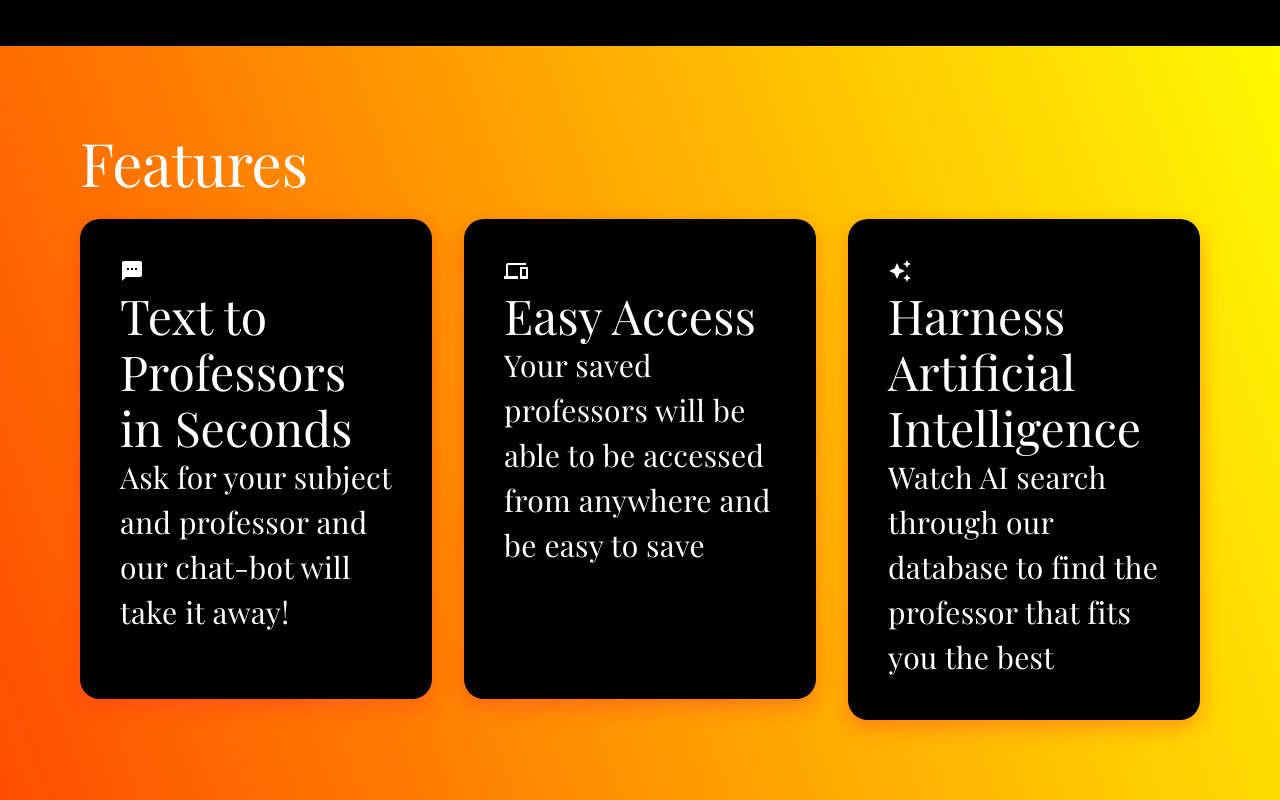
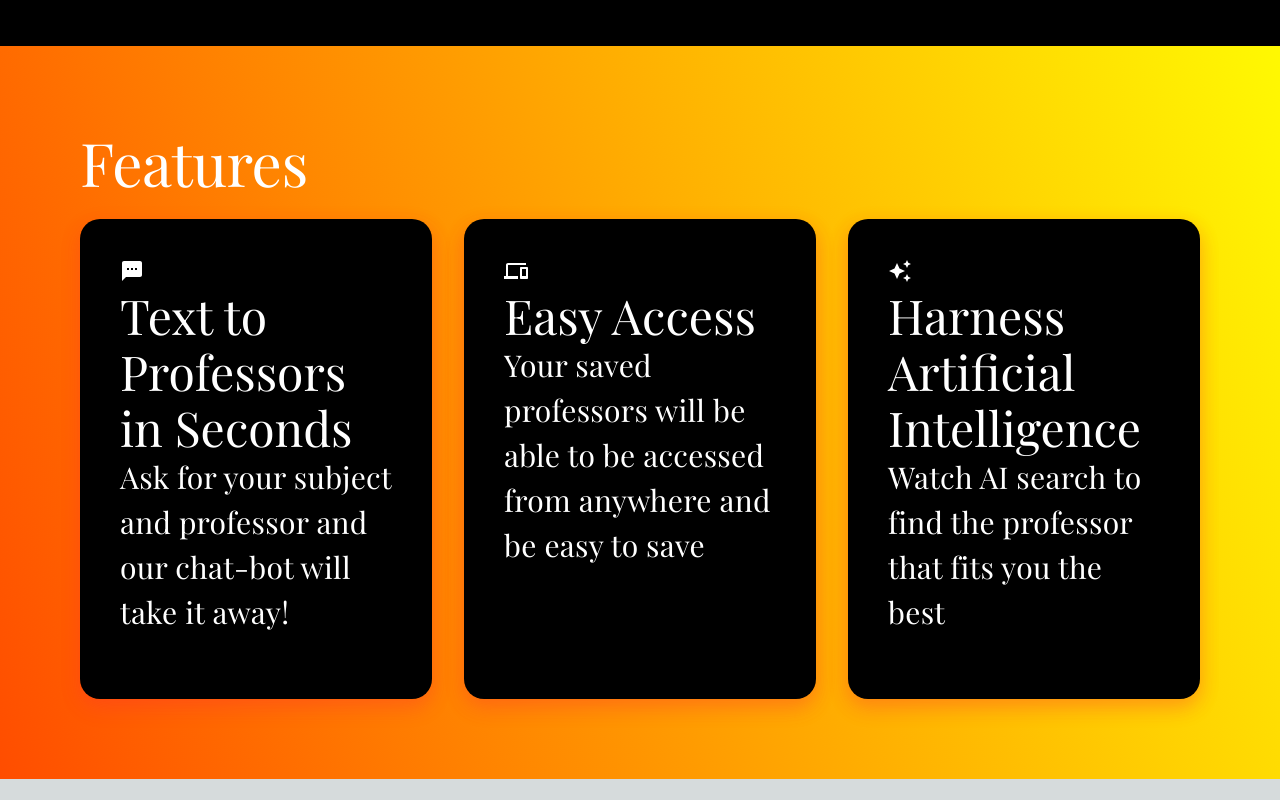
Before and after one commit to Shoheicode/Project-5--AI-Rate-My-Professor, a Next.js app: page / in a window 1280 px wide. Shown: the part 553-1353 px from the top of the page. After the commit the page ends 1332 px from the top, so only its background shows below. Built offline with nearby package versions, Linux system fonts and the light colour scheme; no server answers; a web font is replaced by a local one.

Commit message:
updated text

```diff
--- a/app/page.js
+++ b/app/page.js
@@ -100,7 +100,7 @@ export default function Home() {
             <InfoCard
               icon={<AutoAwesomeIcon />}
               title="Harness Artificial Intelligence"
-              subtitle="Watch AI search through our database to find the professor that fits you the best"
+              subtitle="Watch AI search to find the professor that fits you the best"
             />
           </Grid>
         </Box>
```
